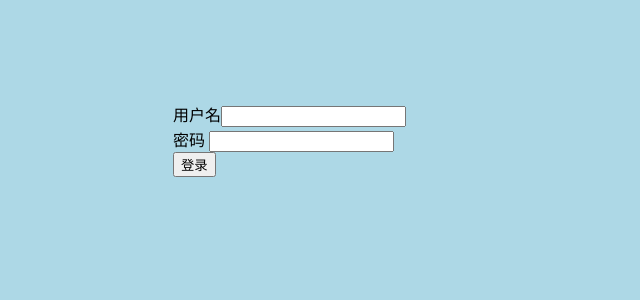
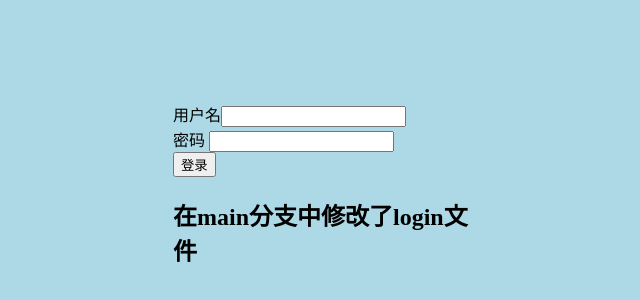
Before and after one commit to sxyszw555/project_test, a plain HTML site: page login.html in a window 1280 px wide. Shown: the part 148-448 px from the top of the page, without its empty margins (317-957 px from the left). Drawn offline with Linux system fonts and the light colour scheme.

Commit message:
在main分支中修改了login文件

```diff
--- a/login.html
+++ b/login.html
@@ -24,6 +24,7 @@
         用户名<input type="text"> <br> 密码
         <input type="text"> <br>
         <button>登录</button>
+        <h2>在main分支中修改了login文件</h2>
     </form>
 </body>
 
```
